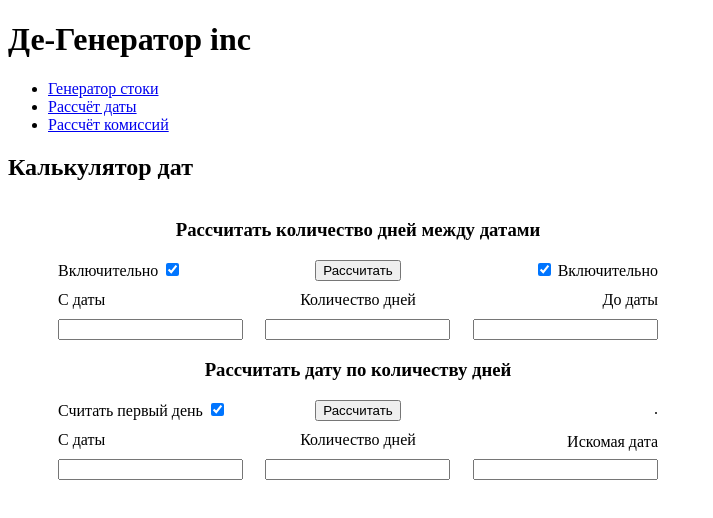
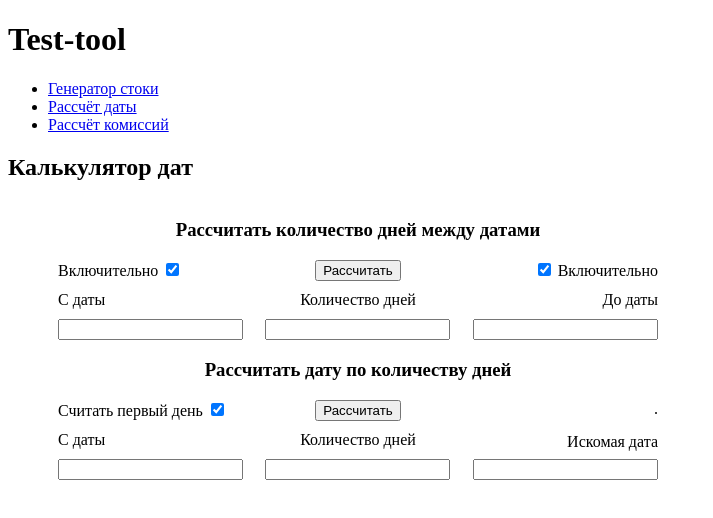
Before and after one commit to JackLogan109/DeGenerator, a plain HTML site: page calkulator.html in a window 1280 px wide. Shown: the whole page, without its empty margins (0-713 px from the left). Drawn offline with Linux system fonts and the light colour scheme.

Commit message:
Update calkulator.html
Change name

```diff
--- a/calkulator.html
+++ b/calkulator.html
@@ -4,12 +4,12 @@
     <meta charset="UTF-8">
     <meta http-equiv="X-UA-Compatible" content="IE=edge">
     <meta name="viewport" content="width=device-width, initial-scale=1.0">
-    <title>Де-Генератор</title>
+    <title>Test-tool</title>
     <link rel="stylesheet" href="calk.css">
 </head>
 <body>
     <header>
-        <h1>Де-Генератор inc</h1>
+        <h1>Test-tool</h1>
         <ul>
             <li><a href="index.html">Генератор стоки</a></li>
             <li><a href="calkulator.html">Рассчёт даты</a></li>
```
